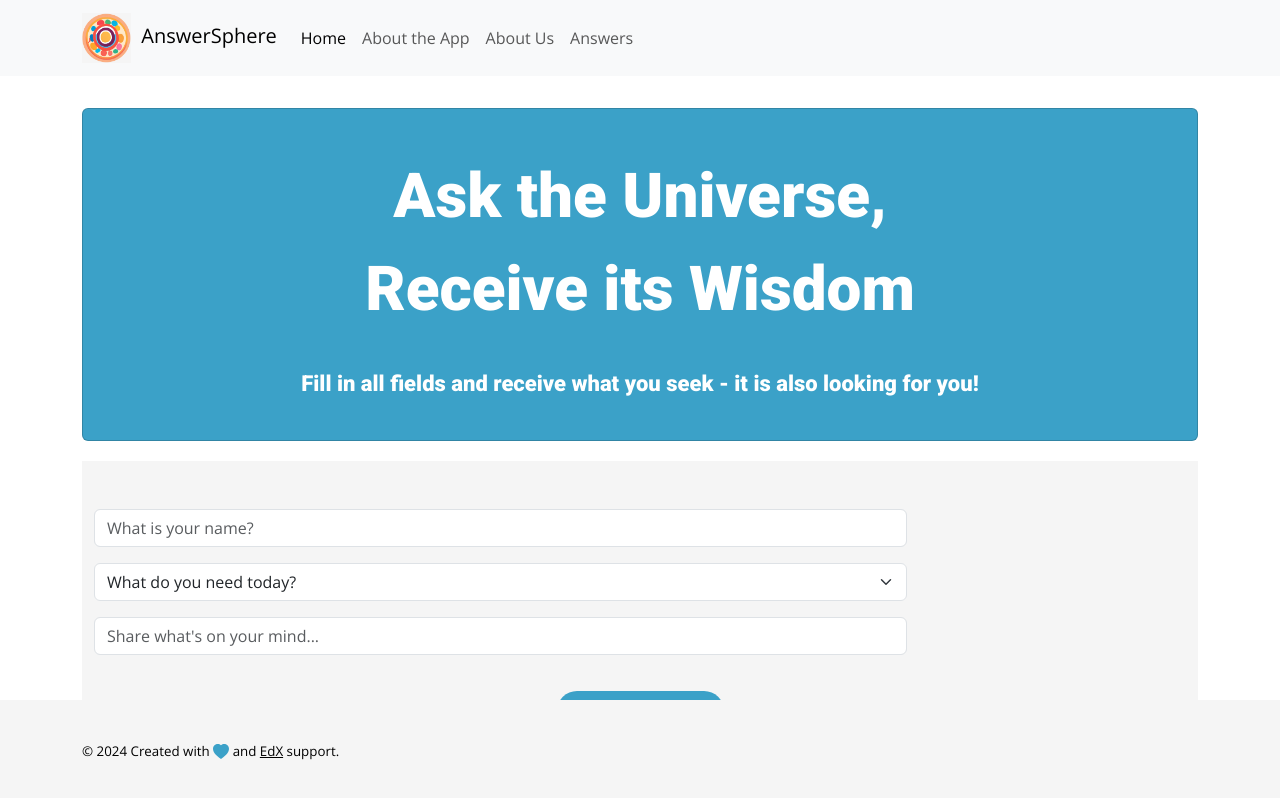
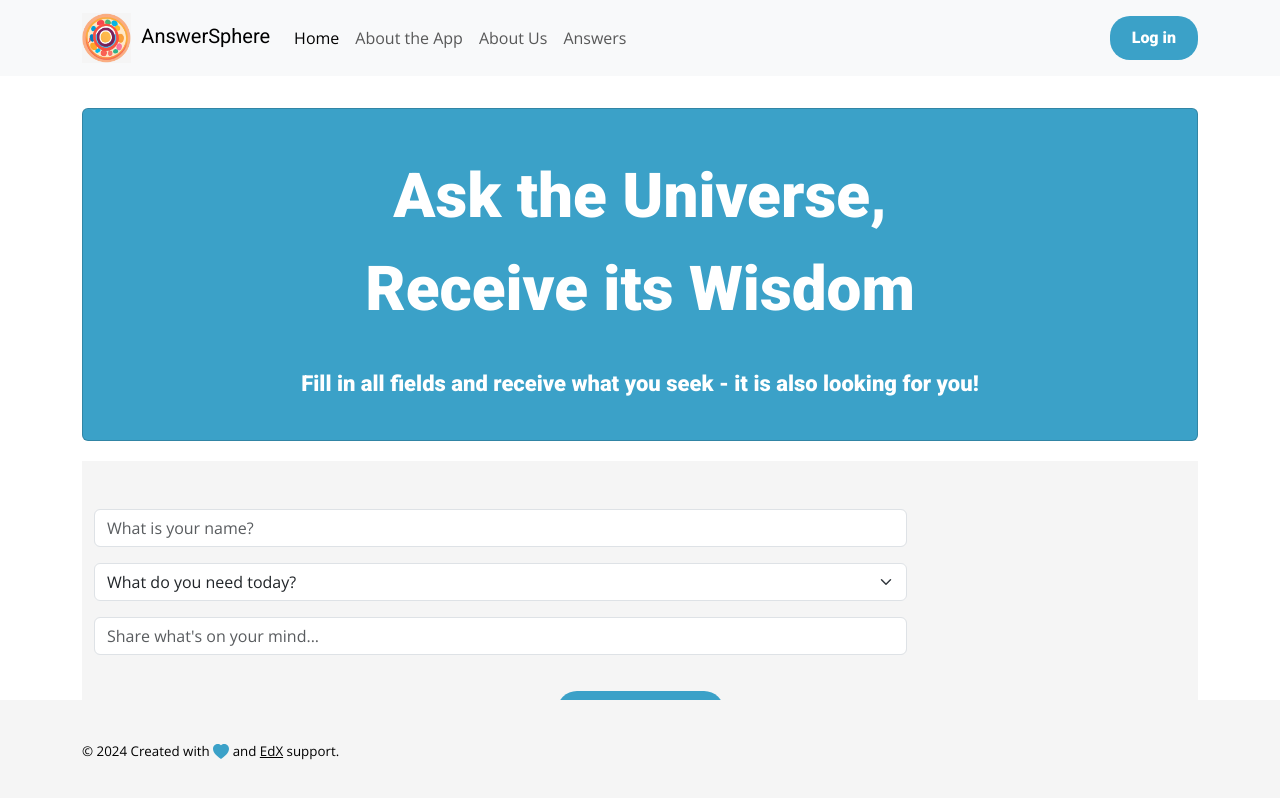
Before and after one commit to nyitrai87/answersphere, a React (Vite) app: page / in a window 1280 px wide. Shown: the top 798 px of the page. Built offline with nearby package versions, Linux system fonts and the light colour scheme.

Commit message:
added log in btn

```diff
--- a/src/components/Header/Header.jsx
+++ b/src/components/Header/Header.jsx
@@ -3,13 +3,15 @@ import Nav from "react-bootstrap/Nav";
 import Navbar from "react-bootstrap/Navbar";
 import { NavLink } from "react-router-dom";
 import appLogo from "../../../public/images/logoBagel.png";
+import { Button } from "react-bootstrap";
+import "./styles.css";
 
 function Header() {
   return (
     <>
       <Navbar expand="lg" className="bg-body-tertiary" fixed="top">
         <Container>
-          <Navbar.Brand href="/">
+          <Navbar.Brand href="/" className="roboto-regular">
             <img
               src={appLogo}
               alt="App Logo"
@@ -57,6 +59,21 @@ function Header() {
                 Answers
               </NavLink>
             </Nav>
+            <Button
+              variant="primary"
+              type="submit"
+              className="roboto-bold"
+              style={{
+                backgroundColor: "#3BA1C8",
+                padding: "10px 22px",
+                marginLeft: "10px",
+                color: "white",
+                border: "none",
+                borderRadius: "20px",
+              }}
+            >
+              Log in
+            </Button>
           </Navbar.Collapse>
         </Container>
       </Navbar>
--- a/src/components/Header/styles.css
+++ b/src/components/Header/styles.css
@@ -3,3 +3,9 @@
   font-weight: 400;
   font-style: normal;
 }
+
+.roboto-bold {
+  font-family: "Roboto", sans-serif;
+  font-weight: 800;
+  font-style: normal;
+}
```
